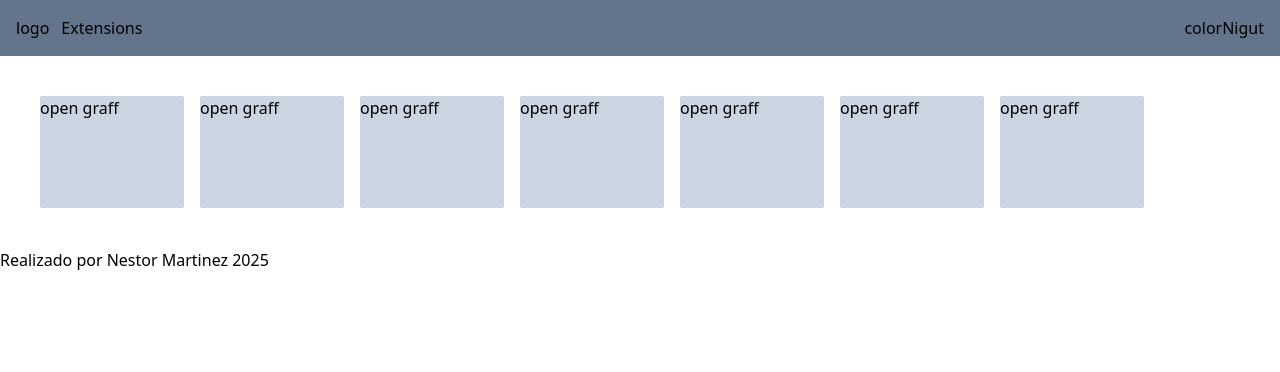
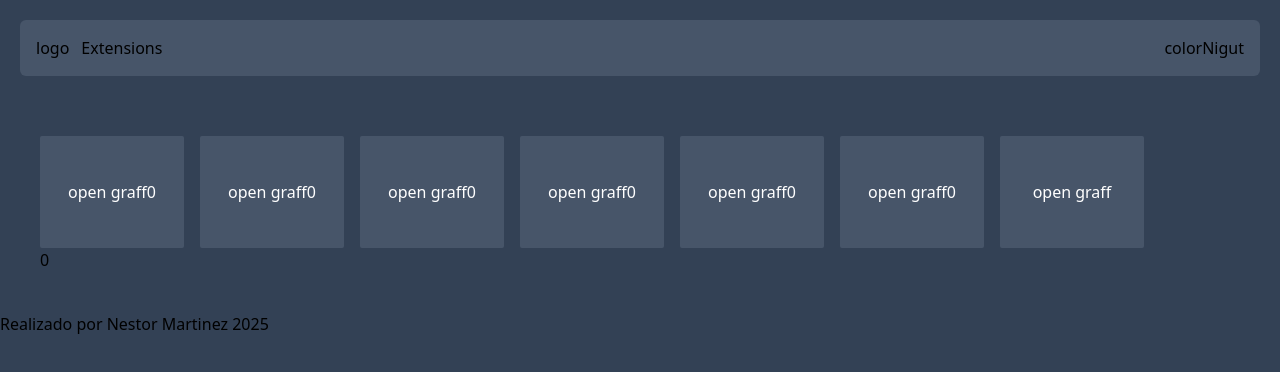
Before and after one commit to Nemartinez20/learn_tailwind, a React (Vite) app: page / in a window 1280 px wide. Shown: the top 372 px of the page. Built offline with nearby package versions, Linux system fonts and the light colour scheme.

Commit message:
agregando stylos alos card

```diff
--- a/index.html
+++ b/index.html
@@ -8,7 +8,7 @@
   <title>Vite + React</title>
 </head>
 
-<body>
+<body class="bg-slate-700">
   <div id="root"></div>
   <script type="module" src="/src/main.jsx"></script>
 </body>
--- a/src/App.jsx
+++ b/src/App.jsx
@@ -1,8 +1,8 @@
 function App() {
   return (
-    <>
-      <header className="bg-slate-100">
-        <div className="flex flex-row bg-slate-500 w-full items-center justify-between p-4">
+    <div>
+      <header className=" p-5 ">
+        <div className="flex flex-row rounded-md bg-slate-600 w-full items-center justify-between p-4">
           <div className="flex gap-3">
             <div>logo</div>
             <div>
@@ -14,33 +14,36 @@ function App() {
         </div>
       </header>
       <main className="m-10 ">
-        <div className="flex flex-wrap gap-4">
-          <div className="bg-slate-300 w-36 h-28  rounded-sm  hover:scale-110 transition-transform ease-in-out">
+        <div className="flex flex-wrap gap-4 items-center">
+          <div className="bg-slate-600 w-36 h-28 flex justify-center items-center text-white  rounded-sm  hover:scale-110 transition-transform ease-in-out">
+            open graff0
+          </div>
+          <div className="bg-slate-600 w-36 h-28 flex justify-center items-center text-white  rounded-sm  hover:scale-110 transition-transform ease-in-out">
+            open graff0
+          </div>
+          <div className="bg-slate-600 w-36 h-28 flex justify-center items-center text-white  rounded-sm  hover:scale-110 transition-transform ease-in-out">
+            open graff0
+          </div>
+          <div className="bg-slate-600 w-36 h-28 flex justify-center items-center text-white  rounded-sm  hover:scale-110 transition-transform ease-in-out">
+            open graff0
+          </div>
+          <div className="bg-slate-600 w-36 h-28 flex justify-center items-center text-white  rounded-sm  hover:scale-110 transition-transform ease-in-out">
+            open graff0
+          </div>
+          <div className="bg-slate-600 w-36 h-28 flex justify-center items-center text-white  rounded-sm  hover:scale-110 transition-transform ease-in-out">
+            open graff0
+          </div>
+          <div className="bg-slate-600 w-36 h-28 flex justify-center items-center text-white  rounded-sm ">
             open graff
           </div>
-          <div className="bg-slate-300 w-36 h-28  rounded-sm  hover:scale-110 transition-transform ease-in-out">
-            open graff
-          </div>
-          <div className="bg-slate-300 w-36 h-28  rounded-sm  hover:scale-110 transition-transform ease-in-out">
-            open graff
-          </div>
-          <div className="bg-slate-300 w-36 h-28  rounded-sm  hover:scale-110 transition-transform ease-in-out">
-            open graff
-          </div>
-          <div className="bg-slate-300 w-36 h-28  rounded-sm  hover:scale-110 transition-transform ease-in-out">
-            open graff
-          </div>
-          <div className="bg-slate-300 w-36 h-28  rounded-sm  hover:scale-110 transition-transform ease-in-out">
-            open graff
-          </div>
-          <div className="bg-slate-300 w-36 h-28  rounded-sm ">open graff</div>
         </div>
+        0
       </main>
 
       <footer>
         <p>Realizado por Nestor Martinez 2025</p>
       </footer>
-    </>
+    </div>
   );
 }
 
```
